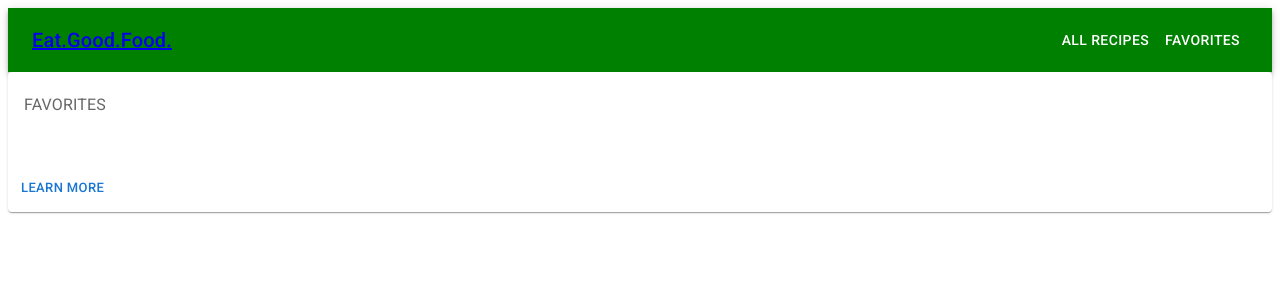
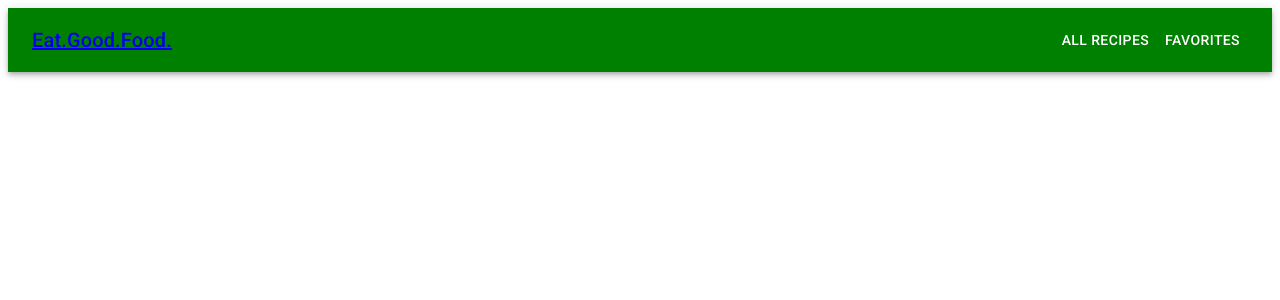
Before and after one commit to VLParry/EatGoodFood, a React (Create React App) app: page /favorites in a window 1280 px wide. Shown: the top 300 px of the page. Built offline with nearby package versions, Linux system fonts and the light colour scheme.

Commit message:
creating favorites function, state

```diff
--- /dev/null
+++ b/src/components/DisplayRecipe.jsx
@@ -0,0 +1,12 @@
+import React from "react";
+
+function DisplayRecipe( {recipes} ) {
+
+    return (
+        <div>
+
+        </div>
+    )
+}
+
+export default DisplayRecipe
--- a/src/components/Favorites.jsx
+++ b/src/components/Favorites.jsx
@@ -1,45 +1,13 @@
 import * as React from 'react';
-import Box from '@mui/material/Box';
-import Card from '@mui/material/Card';
-import CardActions from '@mui/material/CardActions';
-import CardContent from '@mui/material/CardContent';
-import Button from '@mui/material/Button';
-import Typography from '@mui/material/Typography';
 
-const bull = (
-  <Box
-    component="span"
-    sx={{ display: 'inline-block', mx: '2px', transform: 'scale(0.8)' }}
-  >
-    •
-  </Box>
-);
-const Favorites = () => {
+
+
+const Favorites = ({ faves }) => {
 
 
   return (
 
-<Card sx={{ minWidth: 275 }}>
-      <CardContent>
-        <Typography sx={{ fontSize: 14 }} color="text.secondary" gutterBottom>
-
-        </Typography>
-        <Typography variant="h5" component="div">
-
-        </Typography>
-        <Typography sx={{ mb: 1.5 }} color="text.secondary">
-          FAVORITES
-        </Typography>
-        <Typography variant="body2">
-
-          <br />
-
-        </Typography>
-      </CardContent>
-      <CardActions>
-        <Button size="small">Learn More</Button>
-      </CardActions>
-    </Card>
+<div> </div>
   )
 }
 
--- a/src/components/Home.jsx
+++ b/src/components/Home.jsx
@@ -10,7 +10,7 @@ const Home = () => {
         setMainImage(data);
       });
   }, []);
-console.log(mainImage)
+
   return (
   <div>
     <div style={{textAlign:"center", fontSize:"24px"}}>
--- a/src/components/Recipes.jsx
+++ b/src/components/Recipes.jsx
@@ -1,9 +1,16 @@
 import React, {useState, useEffect} from 'react'
 import Grid from '@mui/material/Grid';
+import Favorites from './Favorites';
+import { Link, Route,  } from "react-router-dom";
+import DisplayRecipe from './DisplayRecipe';
+
 
 
 const Recipes = () => {
   const [recipes, setRecipes] = useState([])
+  const [favorites, setFavorites] = useState([])
+
+
 
   useEffect(() => {
     fetch("http://localhost:3000/recipes")
@@ -13,6 +20,19 @@ const Recipes = () => {
       });
   }, []);
 
+const fullRecipe = Object.keys(recipes).map((recipeID) => (
+  <li key={recipeID}>
+    <Link to={`/recipes/${recipeID}`}>{[recipeID]}</Link>
+  </li>
+))
+
+  const addToFaves = (recipe) => {
+    if(!favorites.includes(recipe)){
+      const updateFaves = [...favorites, recipe]
+      setFavorites(updateFaves)
+    }
+  }
+
   return (
     <div>
       <Grid container spacing={2}>
@@ -20,9 +40,12 @@ const Recipes = () => {
           <Grid item xs={4} key={recipe.id}>
             {recipe.title}
             <img src={recipe.image} style={{width:"100px",display:"block"}} />
+
           </Grid>
         ))}
       </Grid>
+      <Favorites faves={addToFaves} />
+      <DisplayRecipe recipes={recipes} />
     </div>
   )
 }
```
